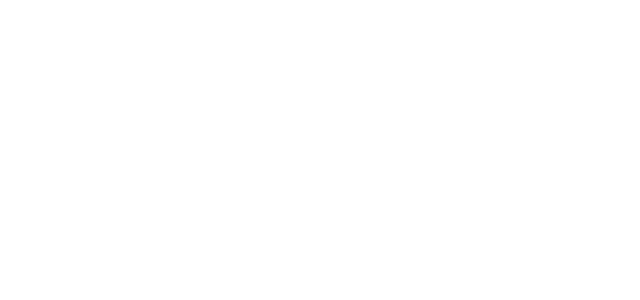
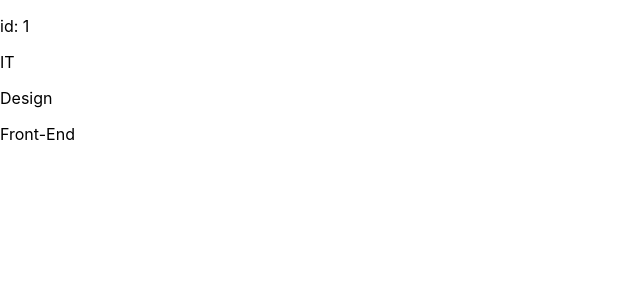
Before and after one commit to xAbdx/josor, a React (Create React App) app: page /jobs/1 in a window 1280 px wide. Shown: the top 300 px of the page, without its empty margins (0-640 px from the left). Built offline with nearby package versions, Linux system fonts and the light colour scheme.

Commit message:
combine files

```diff
--- /dev/null
+++ b/src/screens/jobs/jobs.js
@@ -0,0 +1,44 @@
+import React from "react";
+import {
+    useRouteMatch
+} from "react-router-dom";
+
+const JobsBySection = [
+    {
+        id: 1,
+        name: "IT",
+        description: "here is all the new technologies"
+    },
+    {
+        id: 2,
+        name: "Design",
+        description: "here is all the new designes"
+    },
+    {
+        id: 3,
+        name: "Front-End",
+        description: "here is all the new technologies of the front-end 2021"
+    }
+]
+
+
+const Jobs = () => {
+    let { params } = useRouteMatch();
+    // console.log(params); //for testing
+    // console.log(newJob);
+
+    return (
+        <div>
+            <p>id: {params.id}</p>
+            {JobsBySection.map((job) => {
+                return (
+                    <p key={`job_posts${job.id}`}>
+                        {job.name}
+                    </p>
+                )
+            })}
+        </div>
+    );
+}
+
+export default Jobs;
--- a/src/screens/login/login.js
+++ b/src/screens/login/login.js
@@ -4,7 +4,6 @@ import TextField from '@material-ui/core/TextField';
 import Button from '@material-ui/core/Button';
 import clsx from 'clsx';
 import { useHistory } from "react-router-dom";
-
 
 const Login = () => {
     const history = useHistory();
@@ -17,7 +16,7 @@ const Login = () => {
             <div className={classes.container1}>
                 <div className={classes.container}>
                     <div className={classes.colored}>
-                        <h1>LOGIN</h1>
+                        <h1 className={classes.titleColor}>Login</h1>
                         <TextField id="outlined-basic" label="UserName" variant="outlined" />
                         <TextField className={classes.spaceForm} id="outlined-basic" label="Password" variant="outlined" type="password" />
                         <Button className={clsx(classes.spaceForm, classes.btnColor)} color="primary" variant="contained">Login</Button>
--- a/src/screens/login/login.style.js
+++ b/src/screens/login/login.style.js
@@ -17,7 +17,15 @@ const useStyles = makeStyles((theme) => ({
         justifyContent: "center",
         alignItems: "stretch",
         backgroundColor: "rgb(134,210,252)",
-        background: "linear-gradient(90deg, rgba(134,210,252,1) 0%, rgba(245,184,255,1) 100%)"
+        background: "linear-gradient(90deg, rgba(134,210,252,1) 0%, rgba(245,184,255,1) 100%)",
+        // boxShadow: "3px 4px 8px 0px rgba(0,0,0,0.29) -webkit-box-shadow: 3px 4px 8px 0px rgba(0,0,0,0.29) -moz-box-shadow: 3px 4px 8px 0px rgba(0,0,0,0.29)"
+        // shadowColor: '#000000',
+        // shadowOffset: {
+        //     width: 0,
+        //     height: 3
+        // },
+        // shadowRadius: 5,
+        // shadowOpacity: 1.0
     },
     container2: {
         width: "50%",
@@ -49,7 +57,16 @@ const useStyles = makeStyles((theme) => ({
     },
     btnColor: {
         backgroundColor: "rgb(134,210,252)",
-        background: "linear-gradient(90deg, rgba(134,210,252,1) 0%, rgba(245,184,255,1) 100%)"
+        background: "linear-gradient(90deg, rgba(134,210,252,1) 0%, rgba(245,184,255,1) 100%)",
+        fontSize: "20px",
+        fontWeight: "900"
+    },
+    titleColor: {
+        // color: "#fff",
+        fontSize: "40px",
+        textAlign: "center",
+        fontWeight: "900"
+
     }
 }));
 
--- a/src/screens/routes.js
+++ b/src/screens/routes.js
@@ -3,11 +3,12 @@ import {
     BrowserRouter as Router,
     Switch,
     Route,
-    Link
+    Link,
+    useParams
 } from "react-router-dom";
 import Login from './login/login'
 import SignUp from './signUp/signUp'
-
+import Jobs from './jobs/jobs'
 
 const Routes = () => {
     return (
@@ -19,8 +20,8 @@ const Routes = () => {
                 <Route exact path="/sign-up">
                     <SignUp />
                 </Route>
-                <Route exact path="/jobs">
-                    <p>jobs</p>
+                <Route exact path="/jobs/:id">
+                    <Jobs />
                 </Route>
                 <Route path="/about">
                     <p>about</p>
--- a/src/screens/signUp/signUp.js
+++ b/src/screens/signUp/signUp.js
@@ -1,12 +1,12 @@
 import React from "react";
-
-
+import useStyles from './signUp.style';
 
 const SingUp = () => {
+    const classes = useStyles();
+
     return (
-        <p>Test</p>
+        <p className={classes.colored}>Test</p>
     )
 }
 
-
 export default SingUp;
--- /dev/null
+++ b/src/screens/signUp/signUp.style.js
@@ -0,0 +1,9 @@
+import { makeStyles } from '@material-ui/core/styles';
+
+const useStyles = makeStyles((theme) => ({
+   colored: {
+       backgroundColor: "red"
+   }
+}));
+
+export default useStyles;
```
Also changed, not shown: src/components/jobPost/JobSection.js (added, +16 -0 lines), src/components/jobPost/SectionStyle.js (added, +9 -0 lines), src/screens/Home/Home.js (added, +23 -0 lines), src/screens/jobs/jobs.style.js (added), 2 other files (tests, documents, lock files or other folders).
